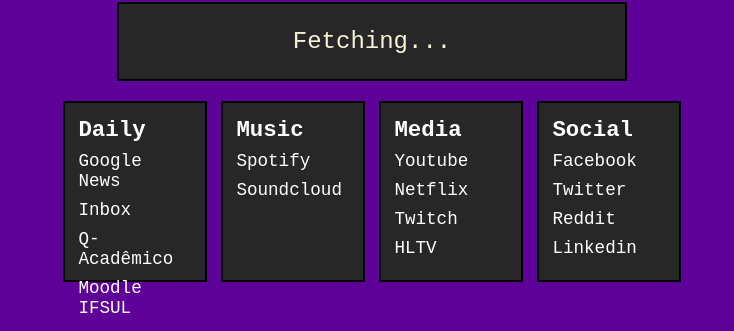
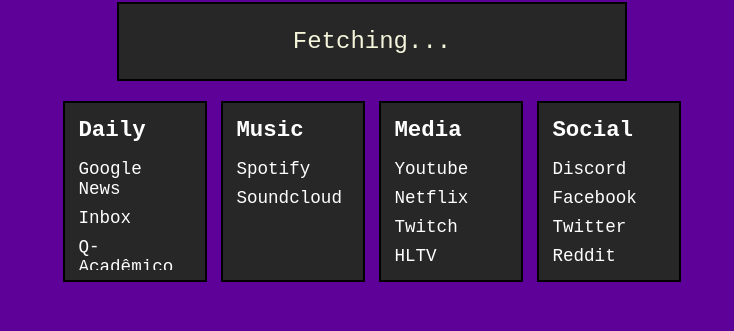
Before and after one commit to guilhXavier/homepage, a plain HTML site: page index.html in a window 1280 px wide. Shown: the part 418-749 px from the top of the page, without its empty margins (268-1002 px from the left). Drawn offline with Linux system fonts and the light colour scheme; no server answers.

Commit message:
Added GitHub, Discord and Medium

```diff
--- a/index.html
+++ b/index.html
@@ -14,7 +14,7 @@
   </head>
   <body>
     <section class="grid1">
-      <div class="welcomeContainer">
+      <div class="welcomeContainer" id="welcome">
         <h1>
           <span id="phrase"></span>
         </h1>
@@ -46,6 +46,8 @@
           <a class="bookmark" href="https://moodle.ifsul.edu.br/sapucaia/"
             >Moodle IFSUL</a
           >
+          <a class="bookmark" href="https://github.com/guilhXavier">GitHub</a>
+          <a class="bookmark" href="https://medium.com/">Medium</a>
         </div>
       </div>
       <div class="bookmarkSection">
@@ -75,6 +77,9 @@
       <div class="bookmarkSection">
         <div class="bookmarkTitle">Social</div>
         <div class="bookmarkInner">
+          <a class="bookmark" href="https://discordapp.com/channels/@me"
+            >Discord</a
+          >
           <a class="bookmark" href="https://www.facebook.com/">Facebook</a>
           <a class="bookmark" href="https://twitter.com/home">Twitter</a>
           <a class="bookmark" href="https://www.reddit.com/">Reddit</a>
--- a/style/home.css
+++ b/style/home.css
@@ -21,6 +21,7 @@
   font-family: "Courier New", Courier, monospace;
   font-size: 4rem;
 }
+
 .weatherContainer {
   border: solid black 2px;
   width: 40%;
@@ -56,7 +57,22 @@
 }
 .bookmarkInner {
   height: 80%;
+  overflow-y: scroll;
   vertical-align: top;
+}
+.bookmarkInner::-webkit-scrollbar-track {
+  -webkit-box-shadow: inset 0 0 6px #272727;
+  border-radius: 10px;
+  background-color: #272727;
+}
+.bookmarkInner::-webkit-scrollbar {
+  width: 12px;
+  background-color: #272727;
+}
+.bookmarkInner::-webkit-scrollbar-thumb {
+  border-radius: 10px;
+  -webkit-box-shadow: inset 0 0 6px rgba(0, 0, 0, 0.3);
+  background-color: #0a0909;
 }
 .bookmarkTitle {
   font-size: 1.4rem;
```
